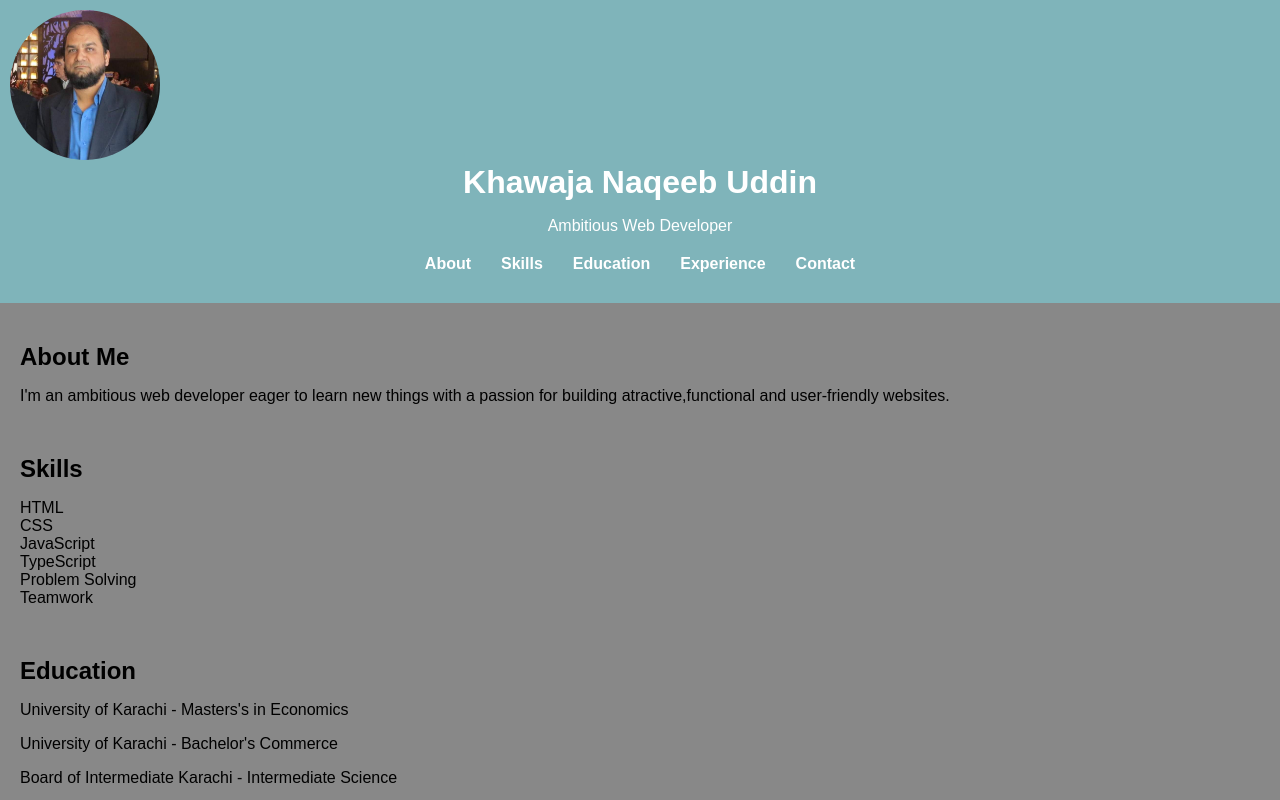
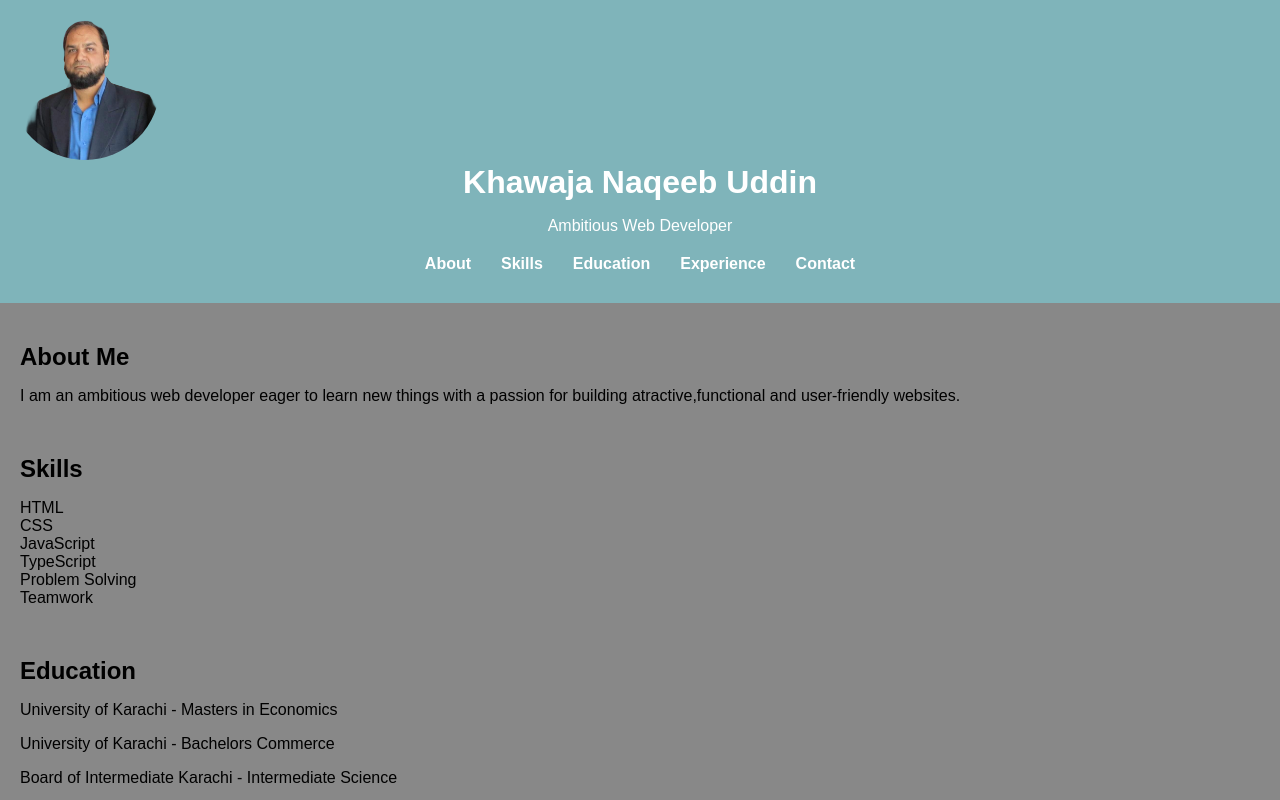
Before and after one commit to khawajanaqeeb/figma-assignment, a Next.js app: page / in a window 1280 px wide. Shown: the top 800 px of the page. Built offline with nearby package versions, Linux system fonts and the light colour scheme.

Commit message:
3rd commit

```diff
--- a/app/page.tsx
+++ b/app/page.tsx
@@ -1,7 +1,7 @@
 
 import Link from "next/link";
 import "./globals.css";
-import profile from "./public/n2.jpg";
+import profile from "./public/n3.png";
 import Image from "next/image";
 
 export default function Home() {
@@ -47,7 +47,7 @@ export default function Home() {
         <section id="about">
           <h2>About Me</h2>
           <p>
-            I'm an ambitious web developer eager to learn new things with a
+            I am an ambitious web developer eager to learn new things with a
             passion for building atractive,functional and user-friendly
             websites.
           </p>
@@ -67,8 +67,8 @@ export default function Home() {
 
         <section id="education">
           <h2>Education</h2>
-          <p>University of Karachi - Masters's in Economics</p>
-          <p>University of Karachi - Bachelor's Commerce</p>
+          <p>University of Karachi - Masters in Economics</p>
+          <p>University of Karachi - Bachelors Commerce</p>
           <p>Board of Intermediate Karachi - Intermediate Science</p>
           <p>Board of Secondary Education Karachi - Martriculation</p>
         </section>
```
Also changed, not shown: app/public/n3.png (added).
